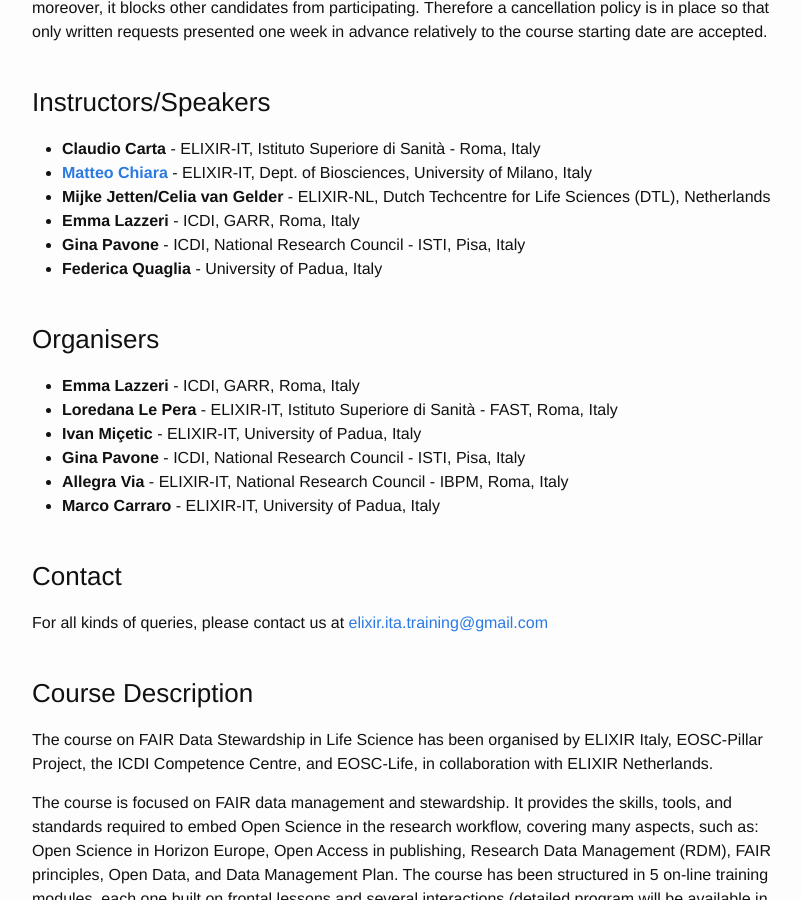
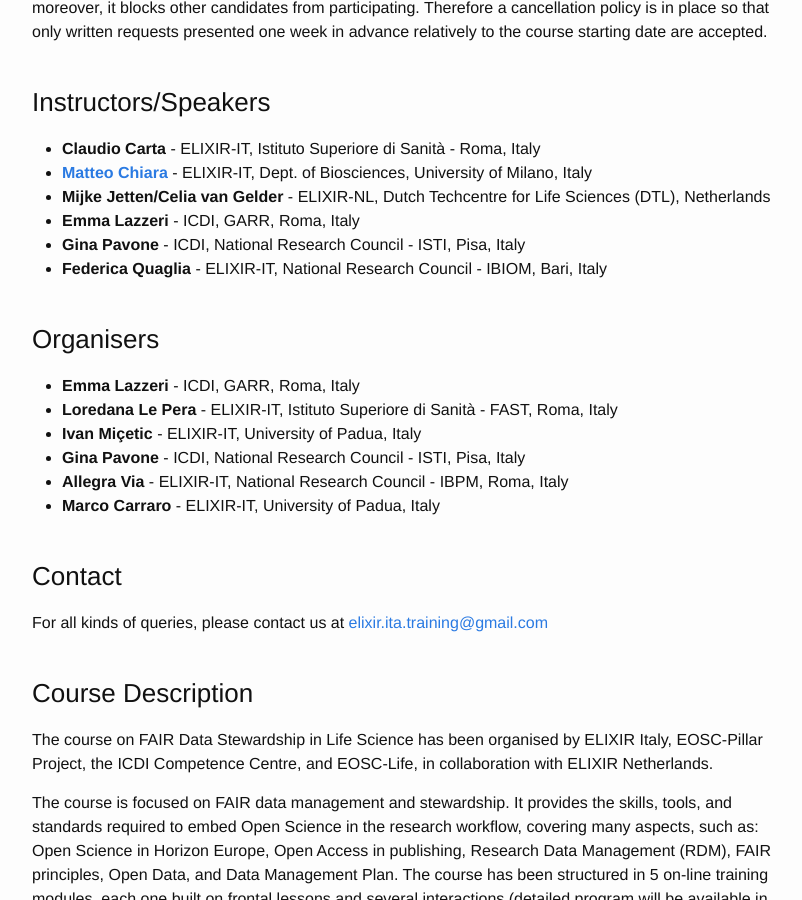
Before and after one commit to ELIXIR-IIB-training/website, a Jekyll site: the page built from _posts/2022-02-16-FAIR_Data_Stewardship-online.md, in a window 1280 px wide and 900 px high, scrolled down 1199 px. Shown: the whole window, without its empty margins (238-1040 px from the left). Built offline with Jekyll 4.4.1, drawn with Linux system fonts in a browser that asks for light colours.

Commit message:
Correct Federica Quaglia's affiliation

```diff
--- a/_posts/2022-02-16-FAIR_Data_Stewardship-online.md
+++ b/_posts/2022-02-16-FAIR_Data_Stewardship-online.md
@@ -61,7 +61,7 @@ Attendance is limited to 25 participants. We expect many more applications. Acce
 - **Mijke Jetten/Celia van Gelder** - ELIXIR-NL, Dutch Techcentre for Life Sciences (DTL), Netherlands
 - **Emma Lazzeri** - ICDI, GARR, Roma, Italy
 - **Gina Pavone** - ICDI, National Research Council - ISTI, Pisa, Italy
-- **Federica Quaglia** - University of Padua, Italy
+- **Federica Quaglia** - ELIXIR-IT, National Research Council - IBIOM, Bari, Italy
 <br>
 <br>
 
```
